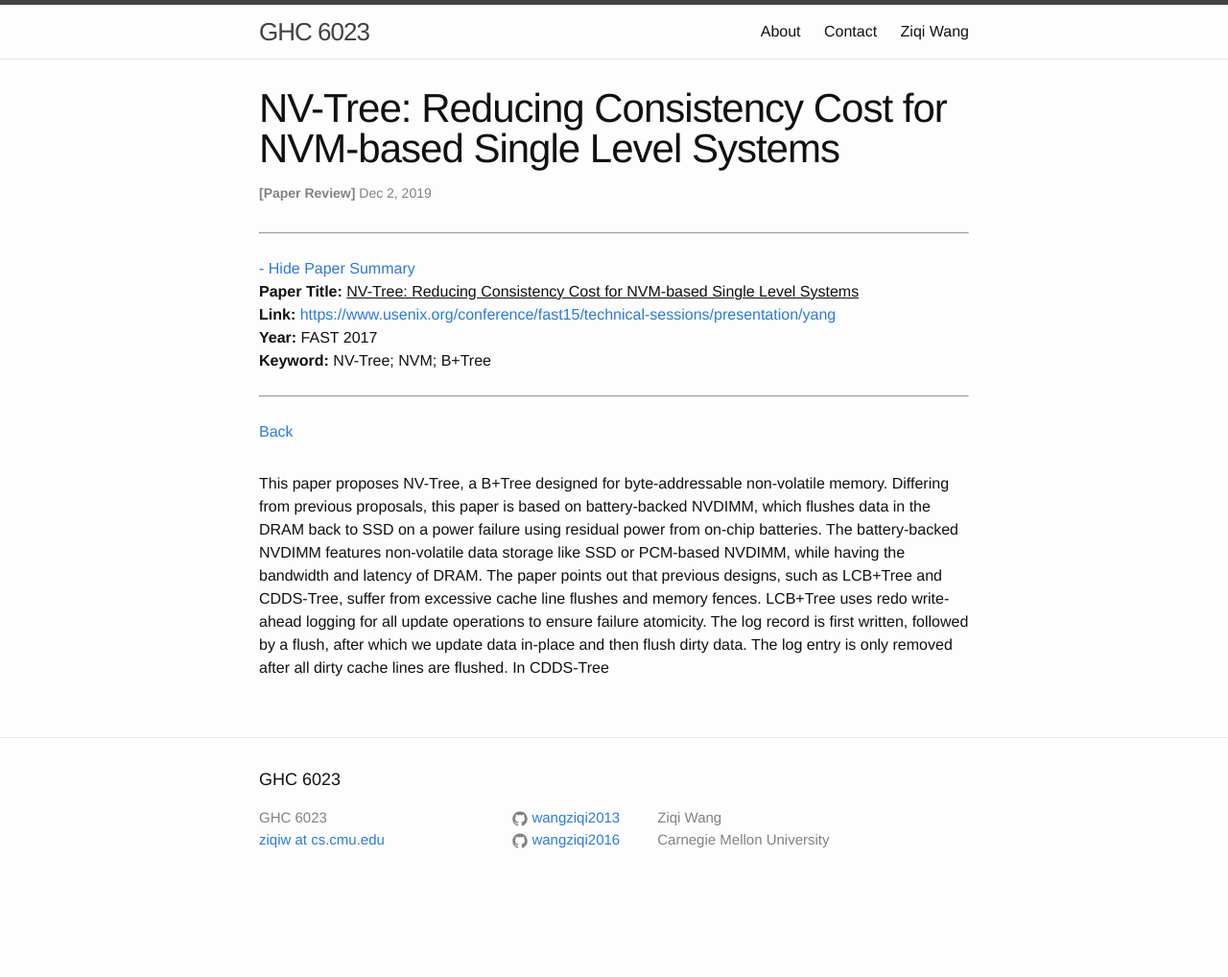
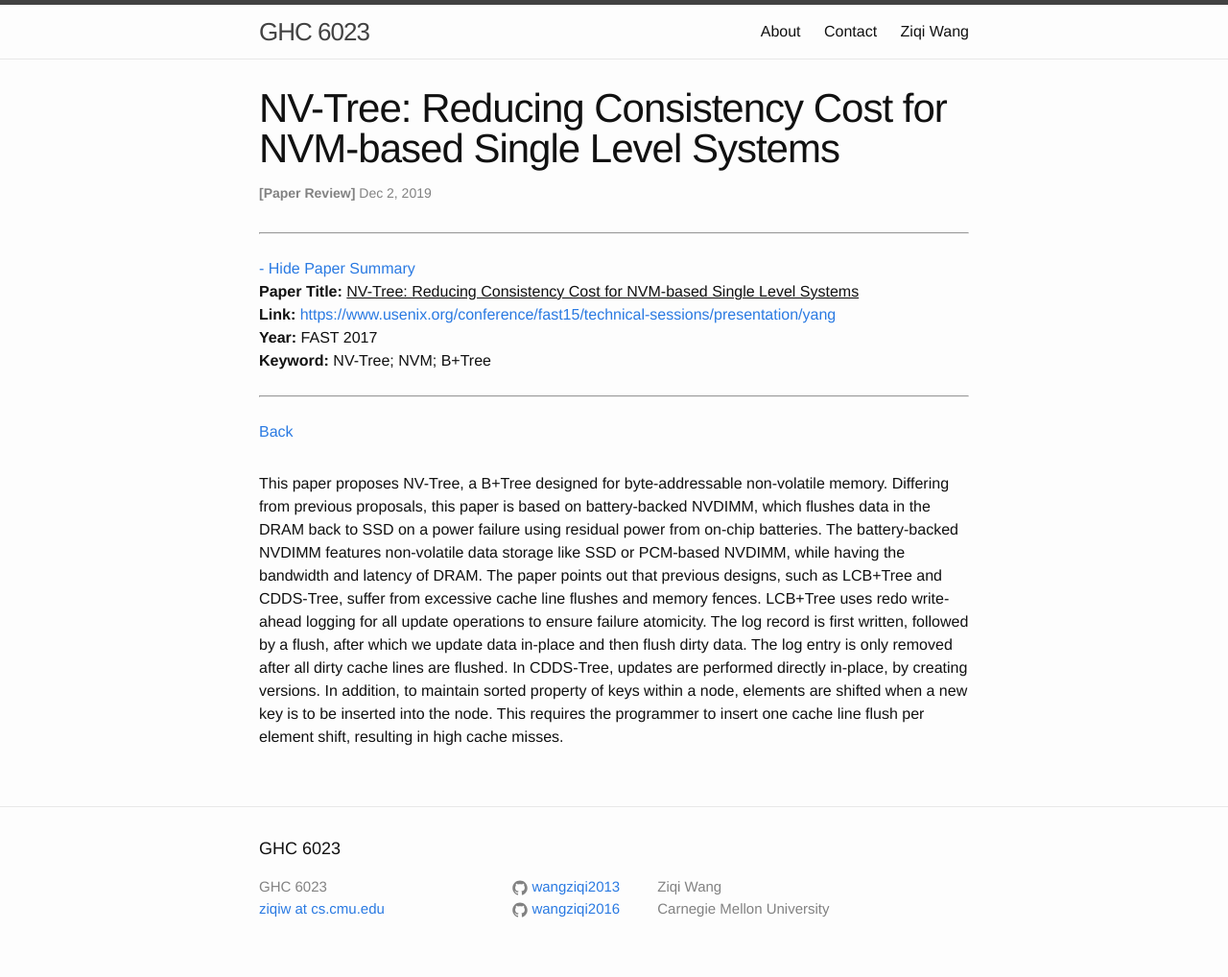
Before and after one commit to wangziqi2013/wangziqi2013.github.io, a Jekyll site: the page built from _posts/2019-12-01-nvtree.markdown, in a window 1280 px wide. Shown: the whole page at 96% size. Built offline with Jekyll 4.4.1, drawn with Linux system fonts in a browser that asks for light colours; before the commit the page ends 946 px from its top, so only the background shows below that.

Commit message:
Finish motivation

```diff
--- a/_posts/2019-12-01-nvtree.markdown
+++ b/_posts/2019-12-01-nvtree.markdown
@@ -19,4 +19,7 @@ power from on-chip batteries. The battery-backed NVDIMM features non-volatile da
 while having the bandwidth and latency of DRAM. The paper points out that previous designs, such as LCB+Tree and CDDS-Tree,
 suffer from excessive cache line flushes and memory fences. LCB+Tree uses redo write-ahead logging for all update operations
 to ensure failure atomicity. The log record is first written, followed by a flush, after which we update data in-place and
-then flush dirty data. The log entry is only removed after all dirty cache lines are flushed. In CDDS-Tree
+then flush dirty data. The log entry is only removed after all dirty cache lines are flushed. In CDDS-Tree, updates are
+performed directly in-place, by creating versions. In addition, to maintain sorted property of keys within a node, elements
+are shifted when a new key is to be inserted into the node. This requires the programmer to insert one cache line flush
+per element shift, resulting in high cache misses.
```
